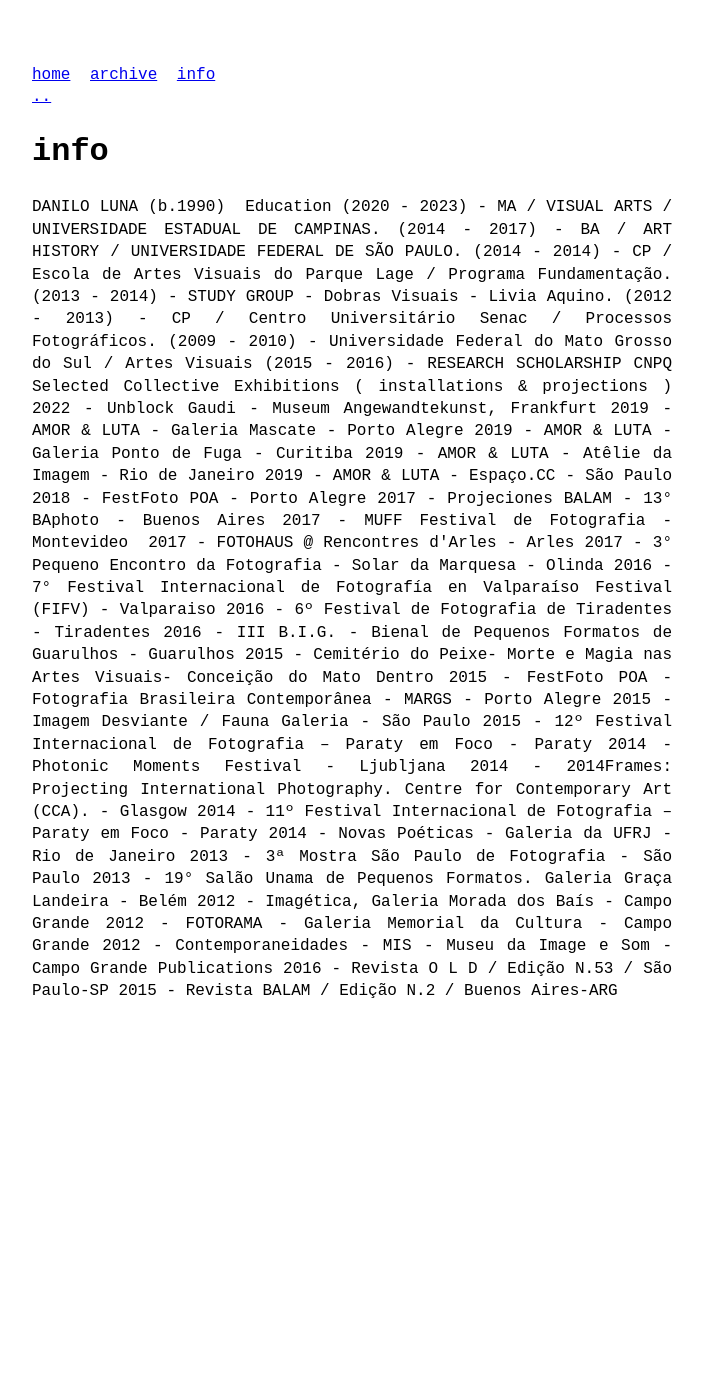
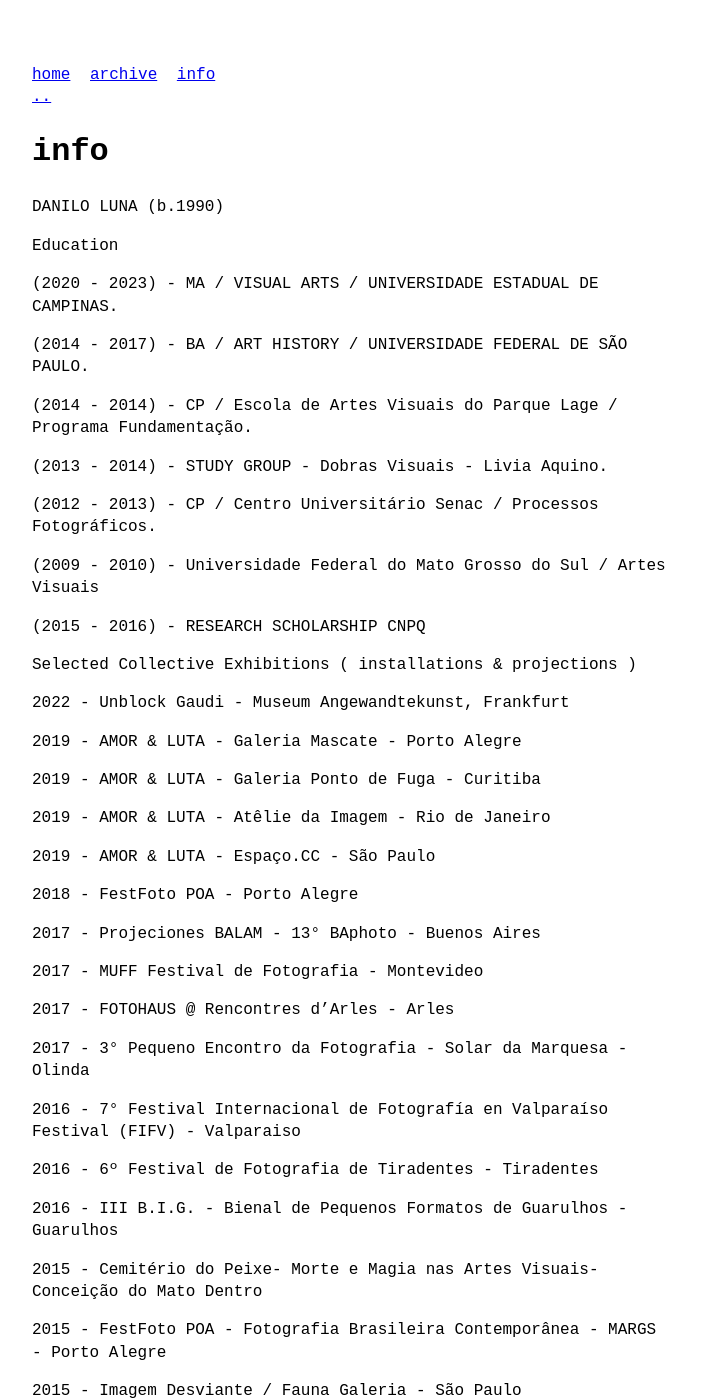
Before and after one commit to odaniloluna/odaniloluna.github.io, a Jekyll site: the page built from about.md, in a window 1280 px wide and 1400 px high. Shown: the whole window, without its empty margins (288-991 px from the left). Built offline with Jekyll 4.4.1, drawn with Linux system fonts in a browser that asks for light colours; some of the changed text lies outside the part shown.

Commit message:
Update about.md

```diff
--- a/about.md
+++ b/about.md
@@ -2,12 +2,10 @@
 layout: page
 title: info
 ---
-<p class="description" style="text-align: justify;">
 
 DANILO LUNA (b.1990)
 
 Education
-
 
 (2020 - 2023) - MA / VISUAL ARTS / UNIVERSIDADE ESTADUAL DE CAMPINAS.
 
```
